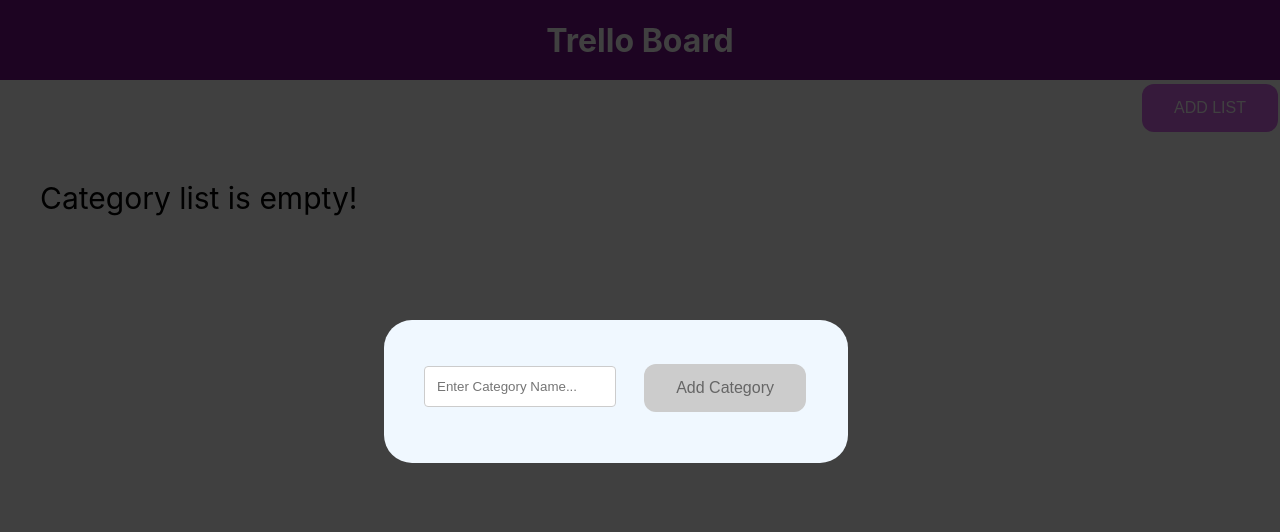
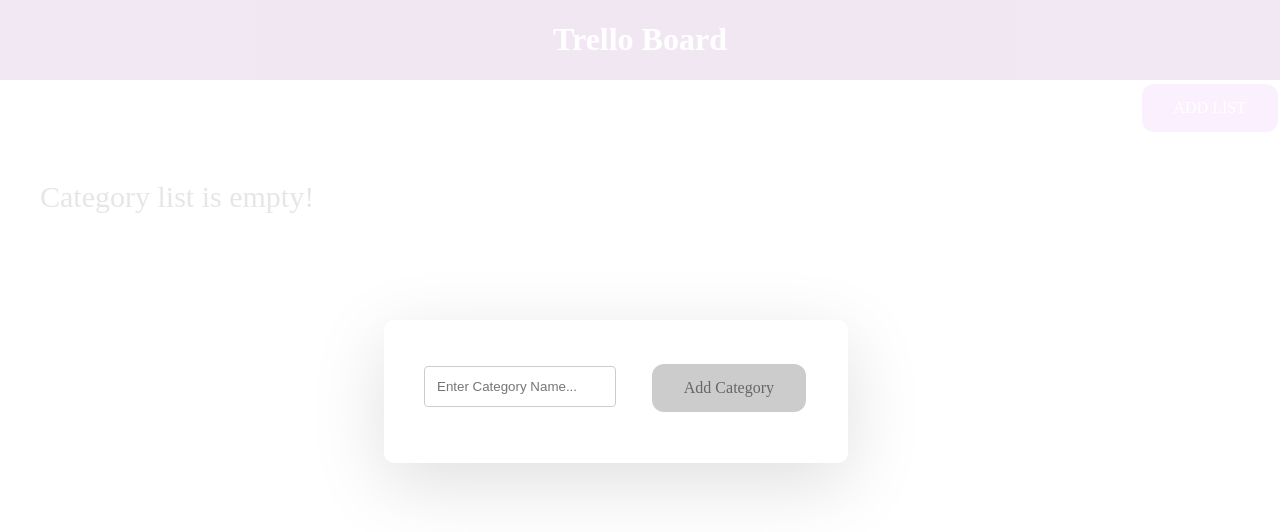
Before and after one commit to Mahesh554/Trello_Board, a React (Create React App) app: page / in a window 1280 px wide. Both pictures are taken after a click on the button "ADD LIST". Shown: the top 532 px of the page. Built offline with nearby package versions, Linux system fonts and the light colour scheme.

Commit message:
Add files via upload

```diff
--- a/package.json
+++ b/package.json
@@ -7,6 +7,7 @@
     "@testing-library/react": "^11.2.7",
     "@testing-library/user-event": "^12.8.3",
     "react": "^17.0.2",
+    "react-confirm-alert": "^2.7.0",
     "react-dom": "^17.0.2",
     "react-scripts": "4.0.3",
     "react-toastify": "^7.0.4",
--- a/src/App.css
+++ b/src/App.css
@@ -5,7 +5,13 @@
   width: 100%;
   height: 100vh;
   z-index: 10;
-  background: rgba(0, 0, 0, 0.75);
+  background: rgba(255, 255, 255, 0.9);
+  animation: fadeIn linear 0.2s;
+}
+
+@keyframes fadeIn {
+  0% {opacity:0;}
+  100% {opacity:1;}
 }
 
 .container {
@@ -15,11 +21,13 @@
   width: 30%;
   z-index: 100;
   overflow: hidden;
-  background-color: aliceblue;
+  background-color: #fff;
   padding: 40px;
   transition: 0.3s;
   border-radius: 28px;
   align-items: center;
+  border-radius: 10px;
+  box-shadow: 0 20px 75px rgb(0 0 0 / 13%);
 }
 
 input[type=text], textarea {
--- a/src/components/ListContainer/ListContainerView.css
+++ b/src/components/ListContainer/ListContainerView.css
@@ -31,6 +31,7 @@
   cursor: pointer;
   border-radius: 12px;
   float: right;
+  font-family: Cursive;
 }
 
 .list-container {
--- a/src/components/ListContainer/ListContainerView.js
+++ b/src/components/ListContainer/ListContainerView.js
@@ -1,5 +1,7 @@
 import React, { useEffect, useState } from 'react';
 import { toast } from 'react-toastify';
+import { confirmAlert } from 'react-confirm-alert';
+import 'react-confirm-alert/src/react-confirm-alert.css';
 import AddCategoryForm from '../Categories/AddCategoryForm';
 import CategoryListView from '../Categories/CategoryListView';
 import './ListContainerView.css';
@@ -49,6 +51,23 @@
     }, [])
 
     const onRemoveCategory = (removedCategory) => {
+        confirmAlert({
+            title: 'Confirmation',
+            message: 'Are you sure you wanted to delete this category.',
+            buttons: [
+              {
+                label: 'Yes',
+                onClick: () => confirmRemoveCategory(removedCategory)
+              },
+              {
+                label: 'No',
+                onClick: () => {return;}
+              }
+            ]
+          });
+    }
+
+    const confirmRemoveCategory = (removedCategory) => {
         let modifiedList = categories.filter((category) => {
             return category.id !== removedCategory.id
         });
--- a/src/index.css
+++ b/src/index.css
@@ -1,8 +1,9 @@
 body {
   margin: 0;
-  font-family: -apple-system, BlinkMacSystemFont, 'Segoe UI', 'Roboto', 'Oxygen',
+  /* font-family: -apple-system, BlinkMacSystemFont, 'Segoe UI', 'Roboto', 'Oxygen',
     'Ubuntu', 'Cantarell', 'Fira Sans', 'Droid Sans', 'Helvetica Neue',
-    sans-serif;
+    sans-serif; */
+    font-family: Cursive;
   -webkit-font-smoothing: antialiased;
   -moz-osx-font-smoothing: grayscale;
 }
```
Also changed, not shown: 1 other file (tests, documents, lock files or other folders).
